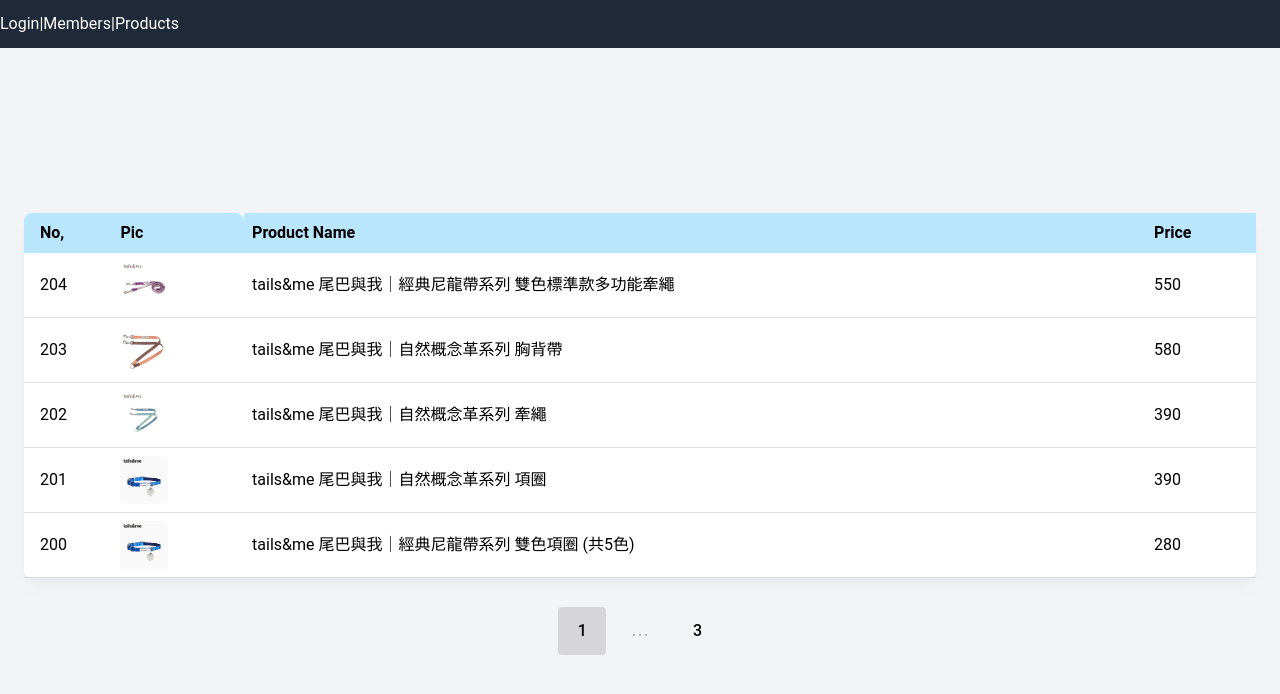
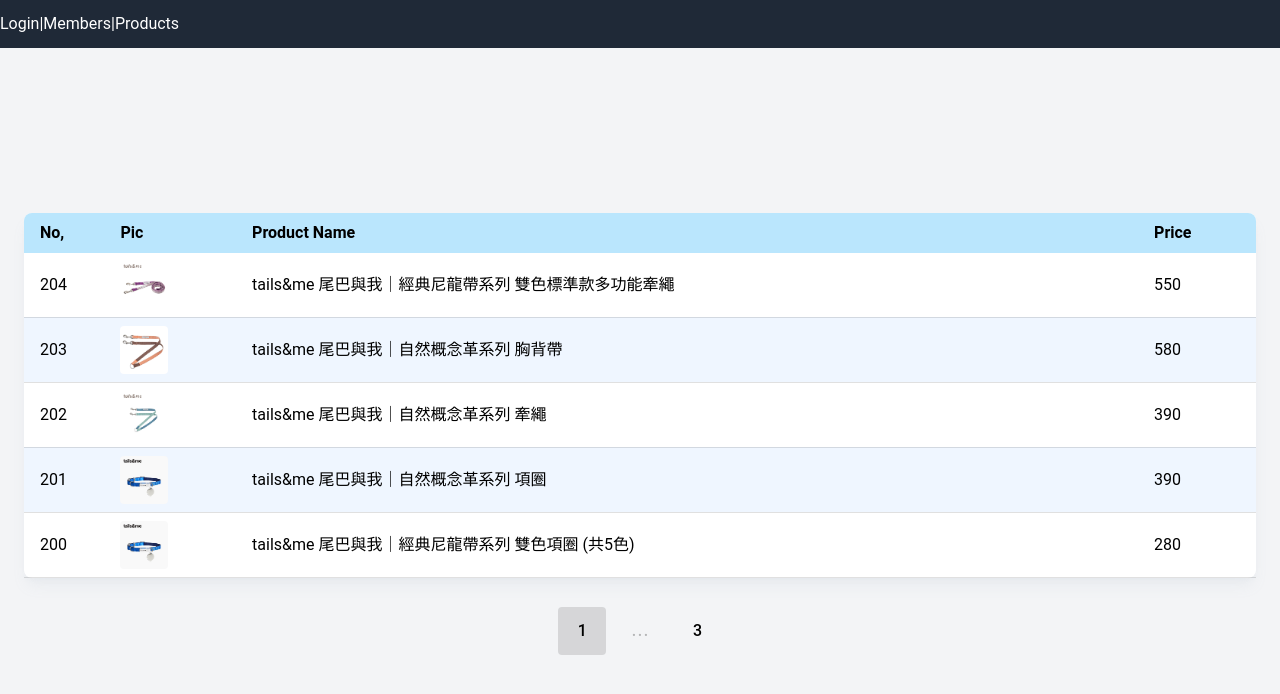
Before and after one commit to jane824691/petpet_shop_fronted_admin, a Vue app: page /products in a window 1280 px wide. Shown: the top 694 px of the page. Built offline with nearby package versions, Linux system fonts and the light colour scheme.

Commit message:
feat: change login structure & nav

```diff
--- a/src/App.vue
+++ b/src/App.vue
@@ -1,7 +1,7 @@
 
 <template>
   <div id="app">
-    <nav class="h-12  bg-gray-800 text-white flex items-center">
+    <nav v-if="showNav" class="h-12  bg-gray-800 text-white flex items-center">
       <router-link to="/">Login</router-link> |
       <router-link to="/members">Members</router-link> |
       <router-link to="/products">Products</router-link>
@@ -9,3 +9,11 @@
     <router-view/>
   </div>
 </template>
+
+<script setup lang="ts">
+import { computed } from 'vue'
+import { useRoute } from 'vue-router'
+
+const route = useRoute()
+const showNav = computed(() => route.path !== '/login')
+</script>
--- a/src/router/index.ts
+++ b/src/router/index.ts
@@ -5,10 +5,14 @@
 
 const routes = [
   {
-    path: '/',
-    name: 'Login',
-    component: Login
-  },
+      path: '/',
+      redirect: '/login'
+    },
+    {
+      path: '/login',
+      name: 'login',
+      component: Login
+    },
   {
     path: '/members',
     name: 'Members',
--- a/src/views/Products.vue
+++ b/src/views/Products.vue
@@ -203,13 +203,14 @@
         <thead>
           <tr class=" bg-sky-200 rounded-lg">
             <th class="py-2 pl-4 text-left rounded-tl-lg">No,</th>
-            <th class="p-2 text-left rounded-tr-lg">Pic</th>
+            <th class="p-2 text-left">Pic</th>
             <th class="p-2 text-left">Product Name</th>
-            <th class="p-2 text-left">Price</th>
+            <th class="p-2 text-left rounded-tr-lg">Price</th>
           </tr>
         </thead>
         <tbody>
-          <tr v-for="product in paginatedProducts" :key="product.pid">
+          <tr v-for="(product, index) in paginatedProducts" :key="product.pid"
+            :class="index % 2 === 1 ? 'bg-blue-50' : ''">
             <td class="py-2 pl-4 border-b border-blue-100">{{ product.pid }}</td>
             <td class="p-2 border-b border-blue-100">
               <img :src="`/images/product/${product.product_img}`" alt="產品圖片" class="h-12 w-12 object-cover rounded" />
```
